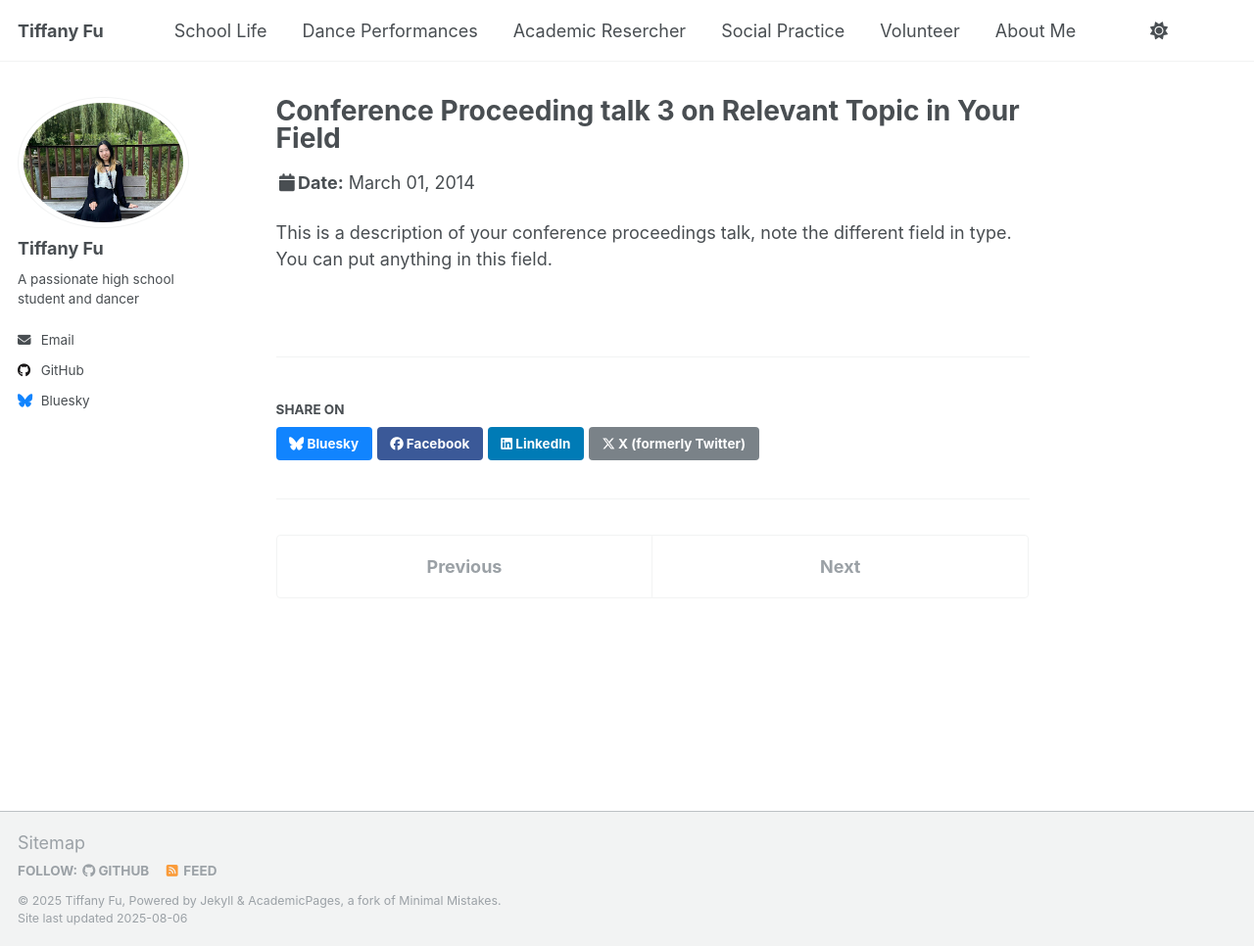
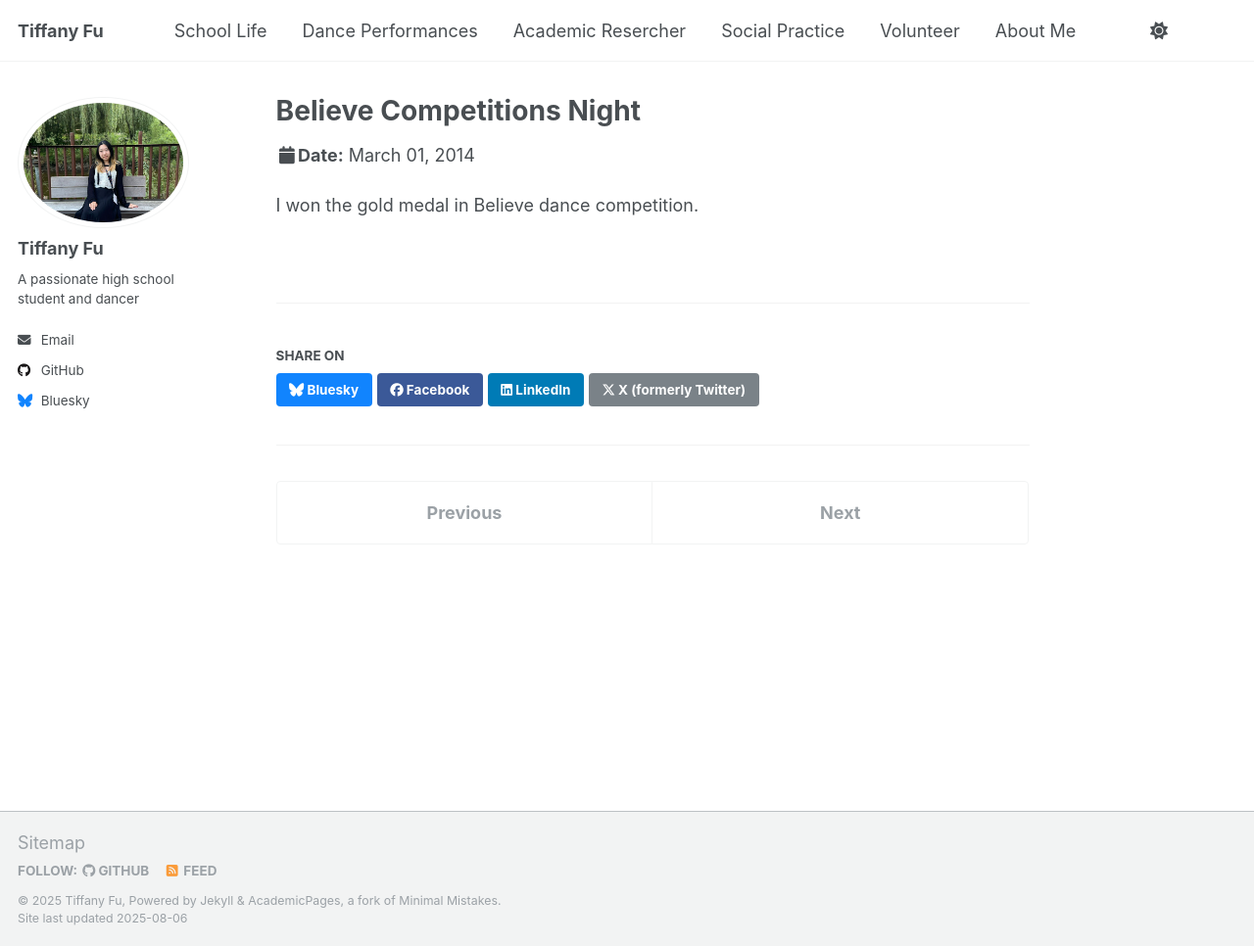
Before and after one commit to TiffanyJTFu/TiffanyFu, a Jekyll site: the page built from _talks/2014-03-01-talk-3.md, in a window 1280 px wide and 966 px high. Shown: the whole window at 98% size. Built offline with Jekyll 4.4.1, drawn with Linux system fonts in a browser that asks for light colours; a script that is not in the unit is left out.

Commit message:
Update 2014-03-01-talk-3.md

```diff
--- a/_talks/2014-03-01-talk-3.md
+++ b/_talks/2014-03-01-talk-3.md
@@ -1,5 +1,5 @@
 ---
-title: "Conference Proceeding talk 3 on Relevant Topic in Your Field"
+title: "Believe Competitions Night"
 collection: talks
 type: "Conference proceedings talk"
 permalink: /talks/2014-03-01-talk-3
@@ -8,4 +8,4 @@ date: 2014-03-01
 location: "Los Angeles, CA, USA"
 ---
 
-This is a description of your conference proceedings talk, note the different field in type. You can put anything in this field.
+I won the gold medal in Believe dance competition.
```
